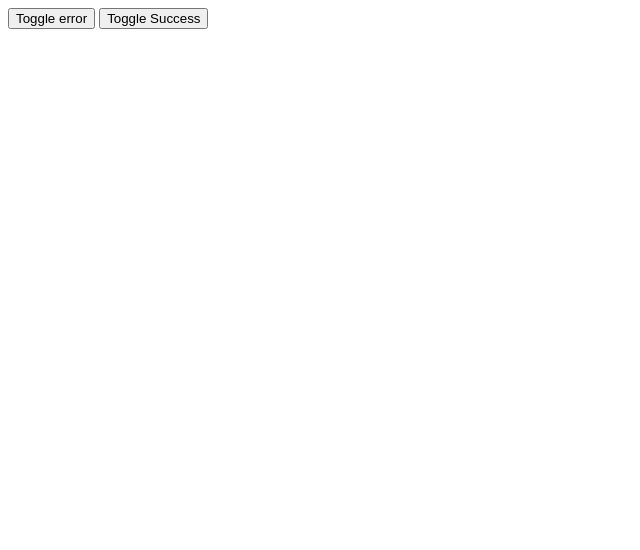
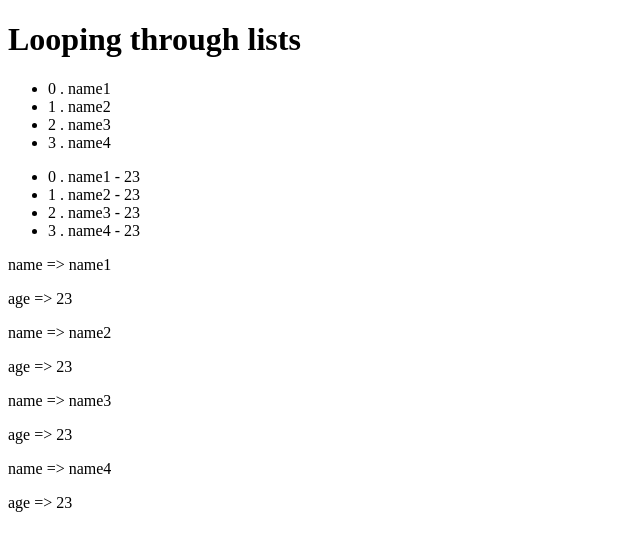
Before and after one commit to som-31/vueJsPlaylist, a plain HTML site: page index.html in a window 1280 px wide. Shown: the whole page, without its empty margins (0-640 px from the left). Drawn offline with nearby package versions, Linux system fonts and the light colour scheme.

Commit message:
updated lesson 12

```diff
--- a/app.js
+++ b/app.js
@@ -1,8 +1,13 @@
 new Vue({
     el : "#vue-app",
     data : {
-      error : false,
-      success: false
+    characters : ['name1', 'name2','name3', 'name4'],
+    ninjas : [
+        {name : 'name1', age : 23},
+        {name : 'name2', age : 23},
+        {name : 'name3', age : 23},
+        {name : 'name4', age : 23},
+    ]
     },
     methods : {
 
--- a/index.html
+++ b/index.html
@@ -7,13 +7,25 @@
     <script src="https://cdn.jsdelivr.net/npm/vue/dist/vue.js"></script></head>
 <body>
 <div id="vue-app">
+   <h1>Looping through lists</h1>
+   <ul>
+       <li v-for="(character, index) in characters">{{index}} . {{character}}</li>
+   </ul>
+   <ul>
+       <li v-for="(ninja, index) in ninjas">{{index}} . {{ninja.name}} - {{ninja.age}}</li>
+   </ul>
 
-    <button v-on:click="error = !error">Toggle error</button>
-    <button v-on:click="success = ! success">Toggle Success</button>
-    <!-- <p v-if="error">There is a error</p>
-    <p v-else-if="success">This is a success message</p> -->
-    <p v-show="error">There is a error</p>
-    <p v-show="success">This is a success message</p>
+   <!-- <template v-for="ninja in ninjas">
+       <h3>{{ninja.name}}</h3>
+       <p>{{ninja.age}}</p>
+   </template> -->
+  <template v-for="ninja in ninjas">
+      <div v-for="(val, key) in ninja">
+          <p>{{key}} => {{val}}</p>
+      </div>
+  </template>
+
+
 </div>
 <script src="app.js"></script>
 </body>
```
